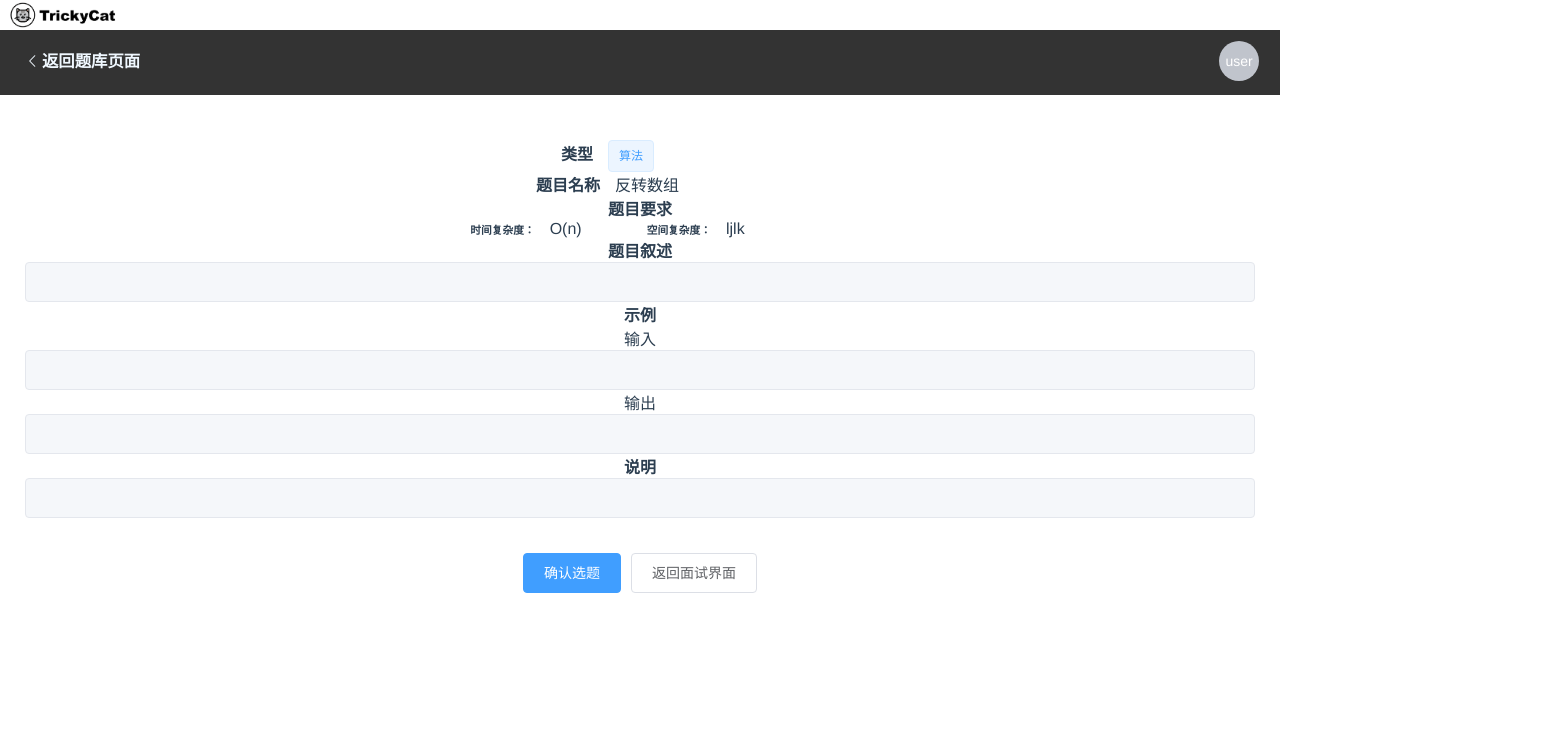
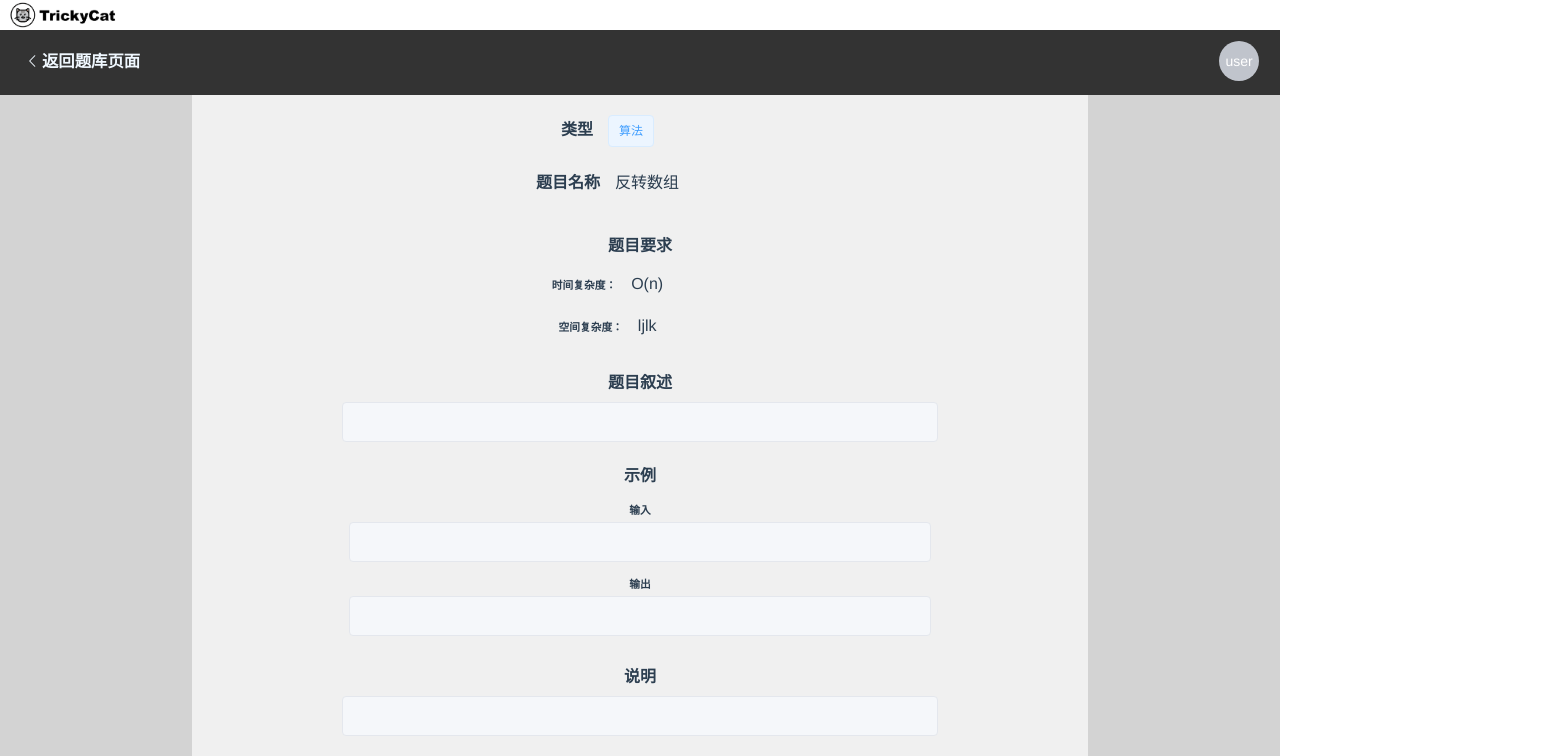
Before and after one commit to Course-Design-Of-Software-Engineering/Online-Programming-Test-Platform, a Vue app in the folder OPTP front-end/: page /#/questionDetail in a window 1280 px wide. Shown: the top 756 px of the page, 1555 px wide, since content can reach past the window. Built offline with nearby package versions, Linux system fonts and the light colour scheme; what vue-codemirror would draw is missing.

Commit message:
codingBlock的安装和部分页面css修改

```diff
--- a/OPTP front-end/src/components/codingBlock.vue
+++ b/OPTP front-end/src/components/codingBlock.vue
@@ -41,6 +41,6 @@
   font-size : 13px;
   line-height : 150%;
   text-align: left;
-  width: 40%;
+  margin-top: 10px;
 }
 </style>
--- a/OPTP front-end/src/components/left.vue
+++ b/OPTP front-end/src/components/left.vue
@@ -1,6 +1,6 @@
 <template>
 	<div>
-		<el-row>
+		<el-row style="text-align: left;margin-bottom: 0px;">
 			<el-button type="primary" size="medium" icon="el-icon-edit">编辑题目</el-button>
 			<el-button type="info" size="medium" icon="el-icon-s-grid" @click="openBank">从题库中选择</el-button>
 		</el-row>
@@ -8,9 +8,9 @@
 			<h4>题目要求</h4>
 			<el-divider></el-divider>
 			<p>时间：O(n)) 空间：jlj </p>
-			<p>代码语言：<el-tag>C++</el-tag>
+			<p>代码语言：<el-tag size="small">C++</el-tag>
 			</p>
-			<p>类型：<el-tag type="success">算法</el-tag>
+			<p>类型：<el-tag type="success" size="small">算法</el-tag>
 			</p>
 		</div>
 		<div class="questionPart">
@@ -47,4 +47,11 @@
 		text-align: left;
 		padding: 20px;
 	}
+
+	.el-divider {
+		margin:5px;
+		display: block;
+		background-color: red;
+	}
+
 </style>
--- a/OPTP front-end/src/components/mid.vue
+++ b/OPTP front-end/src/components/mid.vue
@@ -2,14 +2,16 @@
 	<div>
 		<!-- 编程板块 -->
 		<div>
-			<el-select placeholder="请选择编程语言">
+			<div style="text-align: left;">
+			<el-select placeholder="请选择编程语言" >
 				<el-option label="C++" value="C++"></el-option>
 				<el-option label="Python" value="Python"></el-option>
 				<el-option label="Java" value="Java"></el-option>
 			</el-select>
+			</div>
 			<!-- 代码模块 -->
 			<div>
-
+				<codingBlock></codingBlock>
 			</div>
 			<el-divider></el-divider>
 			<!-- 控制台模块 -->
@@ -30,6 +32,13 @@
 </template>
 
 <script>
+	import codingBlock from './codingBlock.vue'
+	export default {
+
+		components: {
+			codingBlock
+		}
+	}
 </script>
 
 <style>
--- a/OPTP front-end/src/views/codingPage.vue
+++ b/OPTP front-end/src/views/codingPage.vue
@@ -44,6 +44,7 @@
 	import left from '../components/left.vue'
 	import mid from '../components/mid.vue'
 	import right from '../components/right.vue'
+
 	export default {
 		data() {
 			return {
@@ -99,5 +100,6 @@
 		display: inline-block;
 		width: 2px;
 		height: 55em;
+		margin: 3px;
 	}
 </style>
--- a/OPTP front-end/src/views/questionDetail.vue
+++ b/OPTP front-end/src/views/questionDetail.vue
@@ -1,5 +1,5 @@
 <template>
-	<div>
+	<div style="background-color: lightgrey">
 		<el-row class="headNavigator" type="flex">
 			<el-col :span="23" style="margin-left: 15px; text-align: left; line-height: 40px;">
 				<i class="el-icon-arrow-left"></i>
@@ -52,12 +52,16 @@
 			</div>
 			<div class="infoBlock">
 				<h4 class="title">示例 </h4>
-				<p>输入</p>
-				<el-input class="text" v-model="inputExample" :disabled="true">
-				</el-input>
-				<p>输出</p>
-				<el-input class="text" v-model="outputExample" :disabled="true">
-				</el-input>
+				<div class="exampleBlock">
+					<h6>输入</h6>
+					<el-input class="text" v-model="inputExample" :disabled="true">
+					</el-input>
+				</div>
+				<div class="exampleBlock">
+					<h6>输出</h6>
+					<el-input class="text" v-model="outputExample" :disabled="true">
+					</el-input>
+				</div>
 			</div>
 			<div class="infoBlock">
 				<h4 class="title">说明 </h4>
@@ -87,7 +91,9 @@
 		background-color: #333333;
 		color: aliceblue;
 		padding: 10px;
+		margin: 0;
 	}
+
 	.info {
 		display: inline-block;
 		margin-right: 15px;
@@ -102,11 +108,35 @@
 		display: inline-block;
 	}
 
-	.detailBlock {
-		padding: 25px;
+	.exampleBlock {
+		padding: 7px;
+	}
+
+	.infoInline,
+	.infoBlock {
+		padding:  10px 150px;
+
+
 	}
 
 	.text {
 		margin-right: 300px;
 	}
+
+	.detailBlock {
+		padding: 0;
+		width: 70%;
+		background-color: #f0f0f0;
+		border: #000000;
+		margin: 0 auto;
+
+
+	}
+
+	h4 {
+		margin-bottom: 9px;
+	}
+	h6{
+		margin-bottom: 5px;
+	}
 </style>
```
